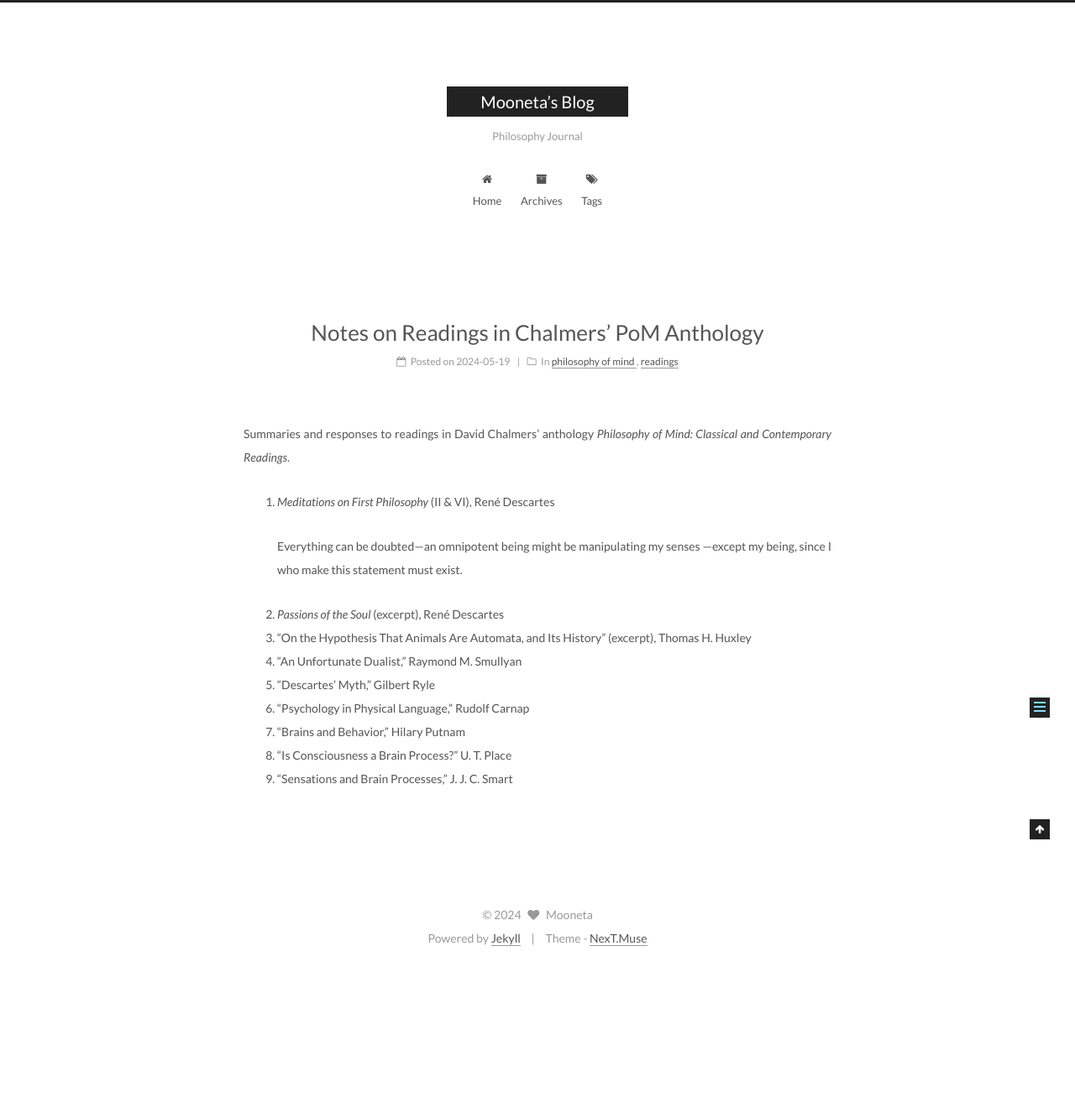
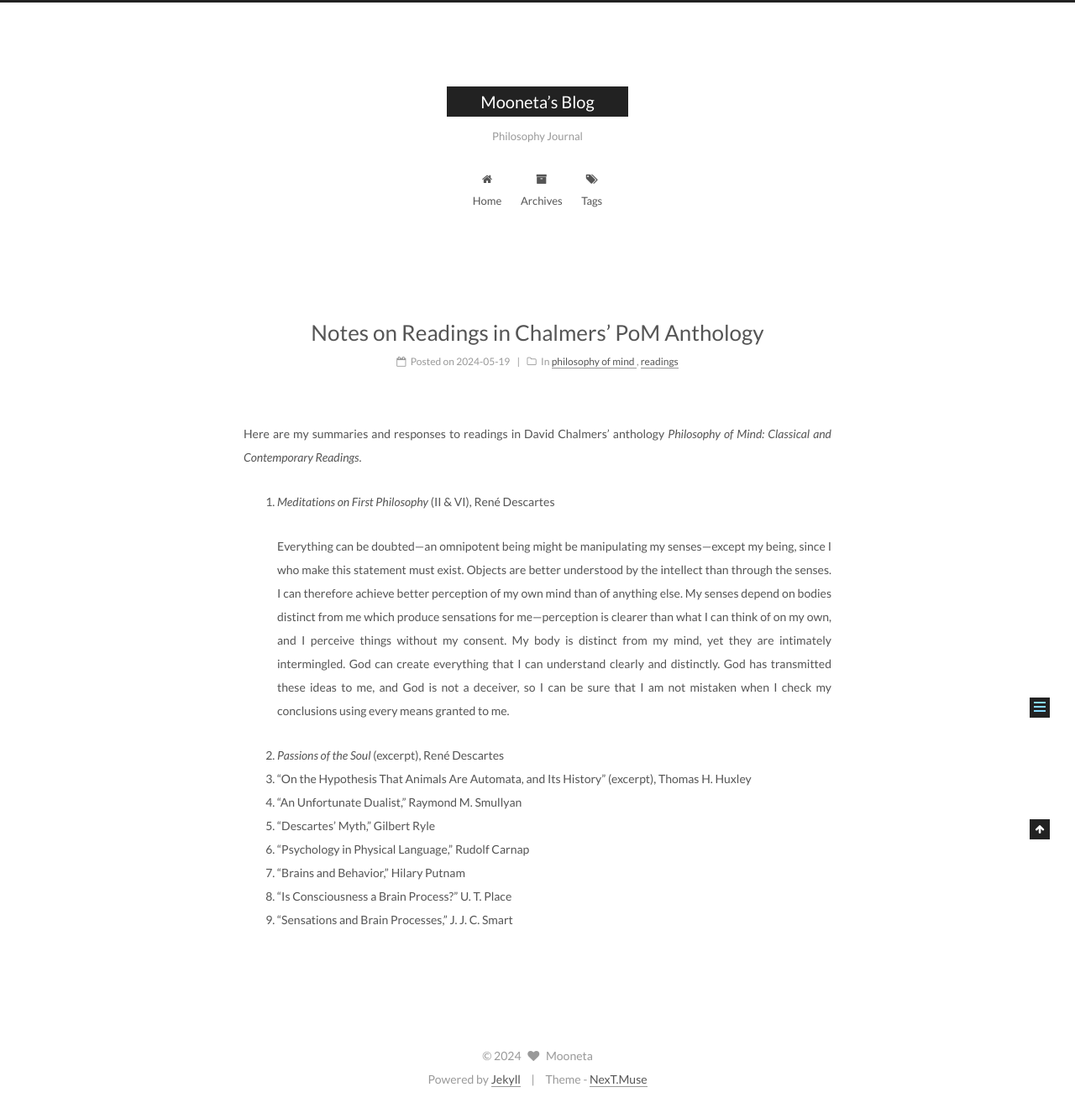
Before and after one commit to mooneta/mooneta.github.io, a Jekyll site: the page built from _posts/2013-12-24-categories.md, in a window 1280 px wide. Shown: the whole page at 84% size. Built offline with Jekyll 4.4.1, drawn with Linux system fonts in a browser that asks for light colours; before the commit the page ends 1152 px from its top, so only the background shows below that.

Commit message:
Update 2013-12-24-categories.md

```diff
--- a/_posts/2013-12-24-categories.md
+++ b/_posts/2013-12-24-categories.md
@@ -6,15 +6,23 @@ categories:
 - readings
 ---
 
-Summaries and responses to readings in David Chalmers’ anthology
+Here are my summaries and responses to readings in David Chalmers’ anthology
 *Philosophy of Mind: Classical and Contemporary Readings*.
 
 <!--more-->
 
 1. *Meditations on First Philosophy* (II & VI), René Descartes
 
-   Everything can be doubted—an omnipotent being might be manipulating my senses
-   —except my being, since I who make this statement must exist.
+   Everything can be doubted—an omnipotent being might be manipulating my senses—except
+   my being, since I who make this statement must exist. Objects are better
+   understood by the intellect than through the senses. I can therefore achieve
+   better perception of my own mind than of anything else. My senses depend on
+   bodies distinct from me which produce sensations for me—perception is clearer
+   than what I can think of on my own, and I perceive things without my consent.
+   My body is distinct from my mind, yet they are intimately intermingled.
+   God can create everything that I can understand clearly and distinctly. God
+   has transmitted these ideas to me, and God is not a deceiver, so I can be sure
+   that I am not mistaken when I check my conclusions using every means granted to me.
 
 2. *Passions of the Soul* (excerpt), René Descartes
 3. “On the Hypothesis That Animals Are Automata, and Its History” (excerpt),
```
